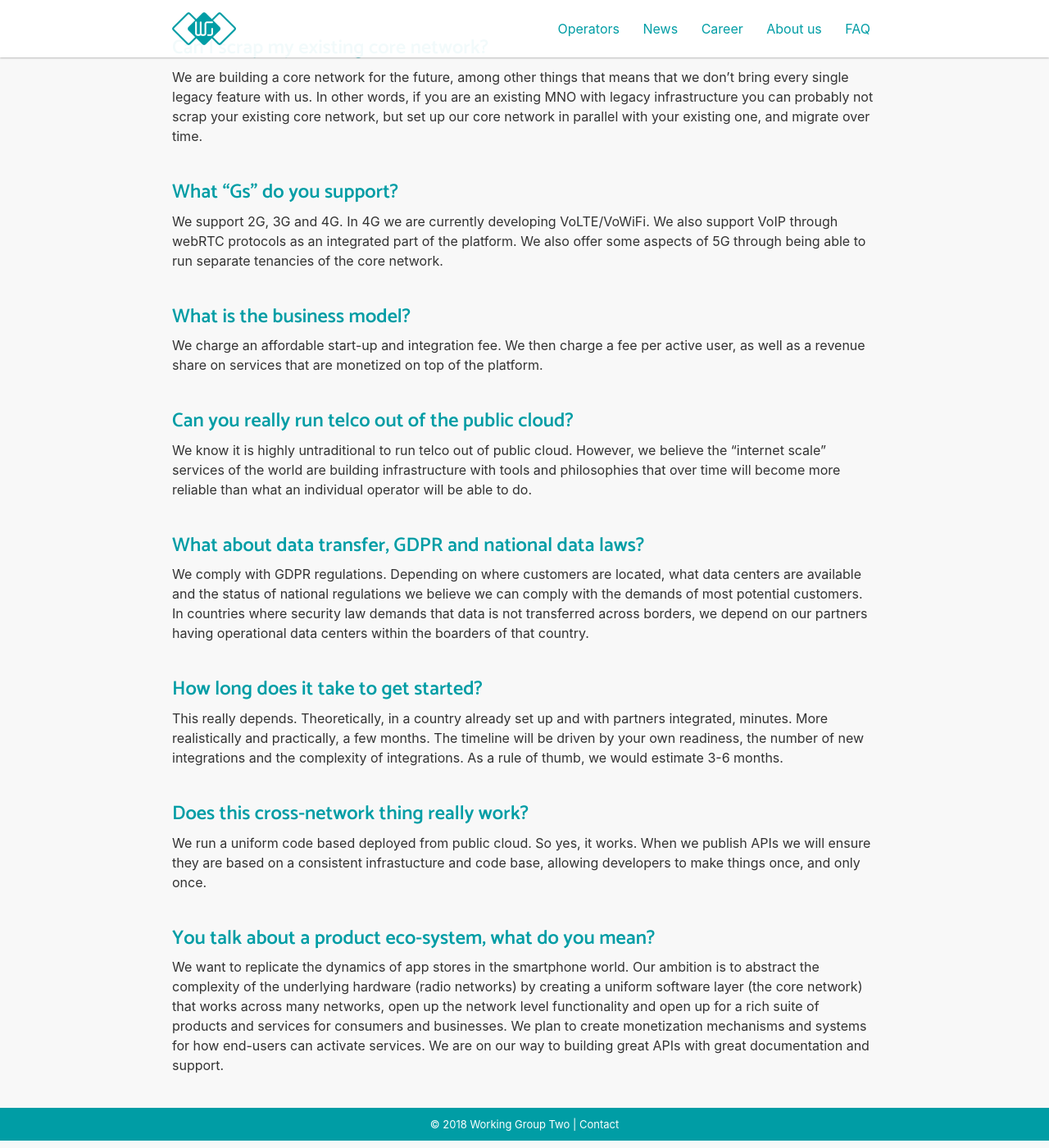
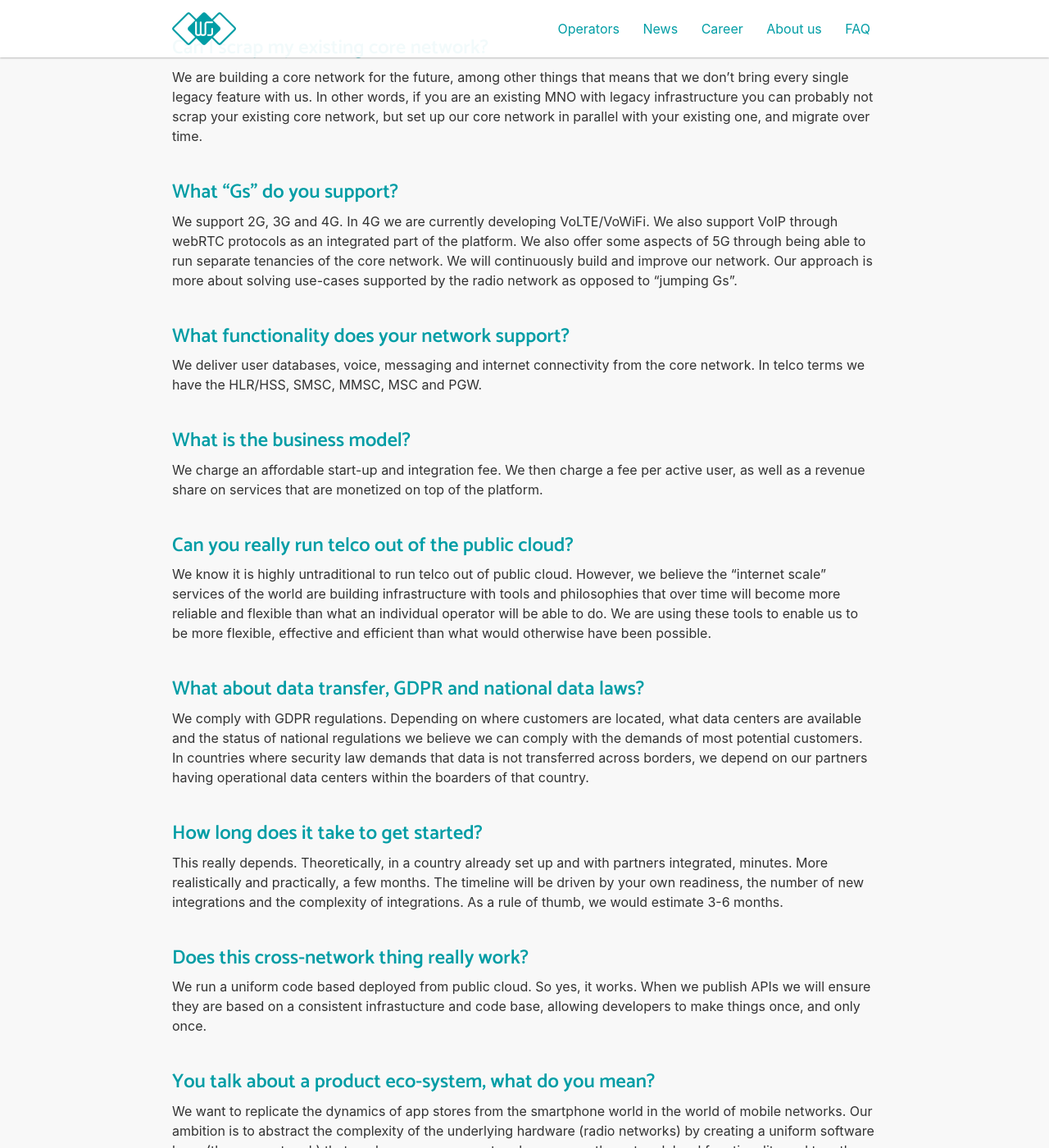
Before and after one commit to working-group-two/engineering-blog, a Jekyll site: the page built from pages/faq.md, in a window 1280 px wide and 1400 px high, scrolled down 323 px. Shown: the whole window at 82% size. Built offline with Jekyll 4.4.1, drawn with Linux system fonts in a browser that asks for light colours; nearby versions of some CDN libraries; some of the changed text lies outside the part shown.

Commit message:
Update faq.md
text edits

```diff
--- a/pages/faq.md
+++ b/pages/faq.md
@@ -16,8 +16,11 @@ We are building a core network for the future, among other things that means tha
 
 ### What "Gs" do you support?
 
-We support 2G, 3G and 4G. In 4G we are currently developing VoLTE/VoWiFi. We also support VoIP through webRTC protocols as an integrated part of the platform. We also offer some aspects of 5G through being able to run separate tenancies of the core network.
+We support 2G, 3G and 4G. In 4G we are currently developing VoLTE/VoWiFi. We also support VoIP through webRTC protocols as an integrated part of the platform. We also offer some aspects of 5G through being able to run separate tenancies of the core network. We will continuously build and improve our network. Our approach is more about solving use-cases supported by the radio network as opposed to "jumping Gs".
 
+### What functionality does your network support?
+
+We deliver user databases, voice, messaging and internet connectivity from the core network. In telco terms we have the HLR/HSS, SMSC, MMSC, MSC and PGW.
 
 ### What is the business model?
 
@@ -26,7 +29,7 @@ We charge an affordable start-up and integration fee. We then charge a fee per a
 
 ### Can you really run telco out of the public cloud?
 
-We know it is highly untraditional to run telco out of public cloud. However, we believe the "internet scale" services of the world are building infrastructure with tools and philosophies that over time will become more reliable than what an individual operator will be able to do.
+We know it is highly untraditional to run telco out of public cloud. However, we believe the "internet scale" services of the world are building infrastructure with tools and philosophies that over time will become more reliable and flexible than what an individual operator will be able to do. We are using these tools to enable us to be more flexible, effective and efficient than what would otherwise have been possible.
 
 ### What about data transfer, GDPR and national data laws?
 
@@ -42,4 +45,4 @@ We run a uniform code based deployed from public cloud. So yes, it works. When w
 
 ### You talk about a product eco-system, what do you mean?
 
-We want to replicate the dynamics of app stores in the smartphone world. Our ambition is to abstract the complexity of the underlying hardware (radio networks) by creating a uniform software layer (the core network) that works across many networks, open up the network level functionality and open up for a rich suite of products and services for consumers and businesses. We plan to create monetization mechanisms and systems for how end-users can activate services. We are on our way to building great APIs with great documentation and support.
+We want to replicate the dynamics of app stores from the smartphone world in the world of mobile networks. Our ambition is to abstract the complexity of the underlying hardware (radio networks) by creating a uniform software layer (the core network) that works across many networks, open up the network level functionality and together with partners create a rich suite of products and services for consumers and businesses. We plan to create monetization mechanisms and systems for how end-users can activate services. We are on our way to building great APIs with great documentation and support.
```
